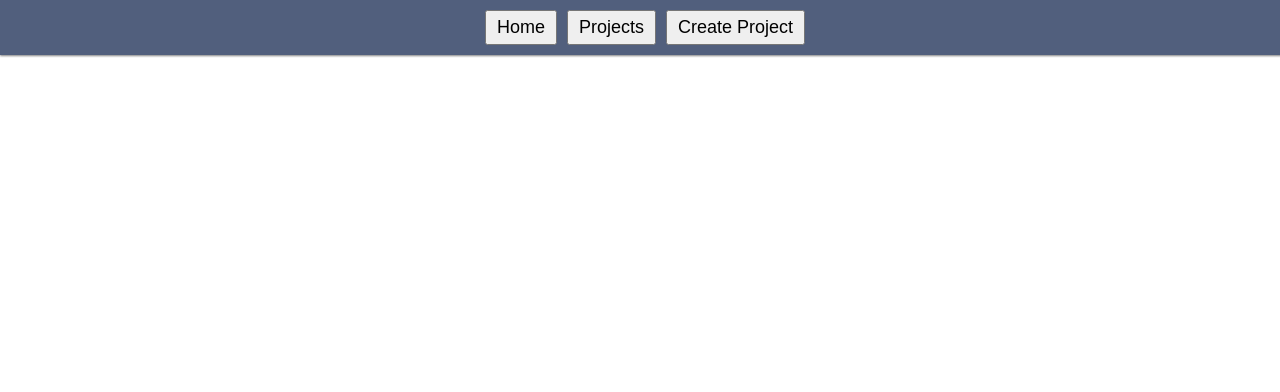
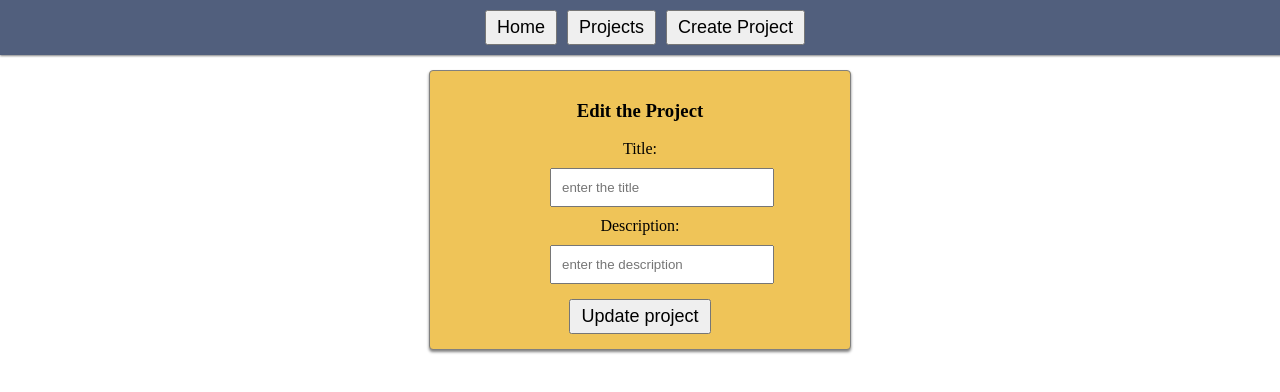
Before and after one commit to Navitat/react-project-management, a React (Vite) app: page /projects/edit/1 in a window 1280 px wide. Shown: the top 392 px of the page. Built offline with nearby package versions, Linux system fonts and the light colour scheme; no server answers.

Commit message:
feat: add functionality to edit projects

```diff
--- a/src/App.jsx
+++ b/src/App.jsx
@@ -4,6 +4,7 @@
 import Navbar from "./components/Navbar";
 import CreateProjectPage from "./pages/CreateProjectPage";
 import ProjectDetailsPage from "./pages/ProjectDetailsPage";
+import EditProjectPage from "./pages/EditProjectPage";
 
 function App() {
   return (
@@ -14,6 +15,7 @@
         <Route path="/projects" element={<ProjectListPage />} />
         <Route path="/projects/create" element={<CreateProjectPage />} />
         <Route path="/projects/:projectId" element={<ProjectDetailsPage />} />
+        <Route path="/projects/edit/:projectId" element={<EditProjectPage />} />
       </Routes>
     </>
   );
--- /dev/null
+++ b/src/pages/EditProjectPage.jsx
@@ -0,0 +1,80 @@
+import axios from "axios";
+import { useEffect, useState } from "react";
+import { useNavigate, useParams } from "react-router-dom";
+
+import { BASE_URL } from "../config/api";
+
+function EditProjectPage() {
+  const [title, setTitle] = useState("");
+  const [description, setDescription] = useState("");
+
+  const { projectId } = useParams();
+
+  const navigate = useNavigate();
+
+  useEffect(() => {
+    axios
+      .get(`${BASE_URL}/projects/${projectId}`)
+      .then((response) => {
+        setTitle(response.data.title);
+        setDescription(response.data.description);
+      })
+      .catch((error) =>
+        console.log("Error getting project details from the API...", error)
+      );
+  }, [projectId]);
+
+  const handleSubmit = (e) => {
+    e.preventDefault();
+
+    const newDetails = {
+      title: title,
+      description: description,
+    };
+
+    axios
+      .put(`${BASE_URL}/projects/${projectId}`, newDetails)
+      .then((response) => {
+        navigate(`/projects/${projectId}`);
+      })
+      .catch((e) => console.log("ERROR updating: ", e));
+  };
+
+  return (
+    <div className="EditProjectPage">
+      <h3>Edit the Project</h3>
+
+      <form onSubmit={handleSubmit}>
+        <label>
+          Title:
+          <input
+            type="text"
+            name="title"
+            placeholder="enter the title"
+            value={title}
+            onChange={(e) => {
+              setTitle(e.target.value);
+            }}
+          />
+        </label>
+
+        <label>
+          Description:
+          <input
+            type="text"
+            name="description"
+            placeholder="enter the description"
+            value={description}
+            onChange={(e) => {
+              setDescription(e.target.value);
+            }}
+          />
+        </label>
+
+        <button>Update project</button>
+      </form>
+    </div>
+  );
+}
+
+export default EditProjectPage;
--- a/src/pages/ProjectDetailsPage.jsx
+++ b/src/pages/ProjectDetailsPage.jsx
@@ -30,9 +30,14 @@
       <h1>{project.title}</h1>
       <p>{project.description}</p>
 
-      <Link to="/projects">
-        <button>Back to projects</button>
+      <Link to={`/projects/edit/${project.id}`}>
+        <button>Edit</button>
       </Link>
+      <div>
+        <Link to="/projects">
+          <button>Back to projects</button>
+        </Link>
+      </div>
     </div>
   );
 }
```
